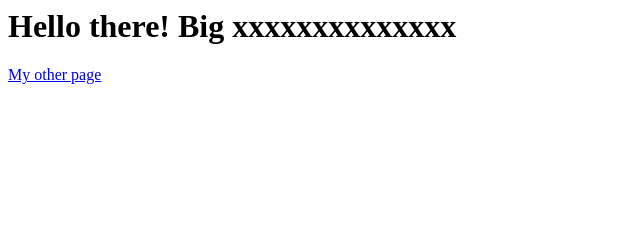
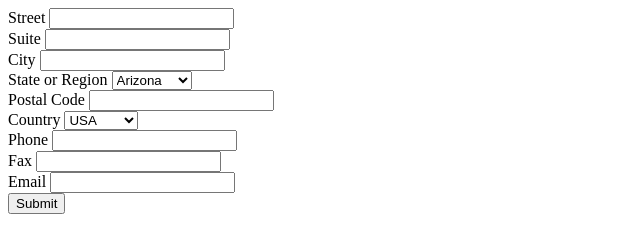
Before and after one commit to bigdev89/html_project, a plain HTML site: page index.html in a window 1280 px wide. Shown: the whole page, without its empty margins (0-640 px from the left). Drawn offline with Linux system fonts and the light colour scheme.

Commit message:
1 file modified

```diff
--- a/index.html
+++ b/index.html
@@ -4,8 +4,50 @@
     <script src="script.js"></script>
     <!-- <link rel="stylesheet" type="text/css" href="styles.css"> -->
   </head>
+
   <body>
-    <h1>Hello there! Big xxxxxxxxxxxxxx</h1>
-    <a href="/me.html">My other page</a>
+    <form>
+    <label for="Street">Street</label>
+    <input type="text" ><br>
+    <label for="Suite">Suite</label>
+    <input type="text"><br>
+    <label for="City">City</label>
+    <input type="text"><br>
+    <label for="State or Region">State or Region</label>
+    <select>
+      <option> Arizona</option>
+      <option> Phuket</option>
+      <option> Nontaburi</option>
+      <option> Miame</option>
+      <option> Rondon</option>
+
+    </select>
+
+    <br>
+    <label for="Postal Code">Postal Code</label>
+    <input type="text"><br>
+    <label for="Country">Country</label>
+    <select>
+      <option>USA</option>
+      <option>Thailand</option>
+      <option>Enging</option>
+
+    </select>
+    <br>
+    <label for="Phone">Phone</label>
+    <input type="text"><br>
+    <label for="Fax">Fax</label>
+    <input type="text"><br>
+    <label for="Email">Email</label>
+    <input type="text"></input><br>
+    <input type="submit">
+
+    </form>
+
+
+
+
+
+
   </body>
 </html>
```
